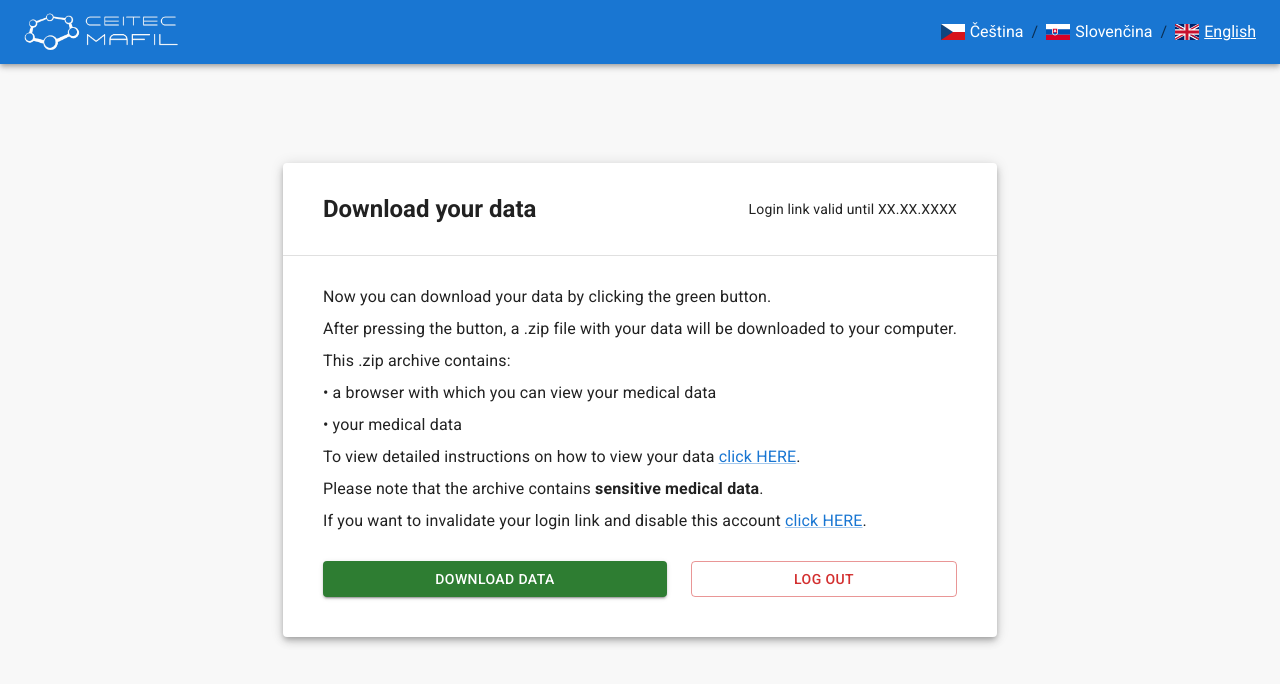
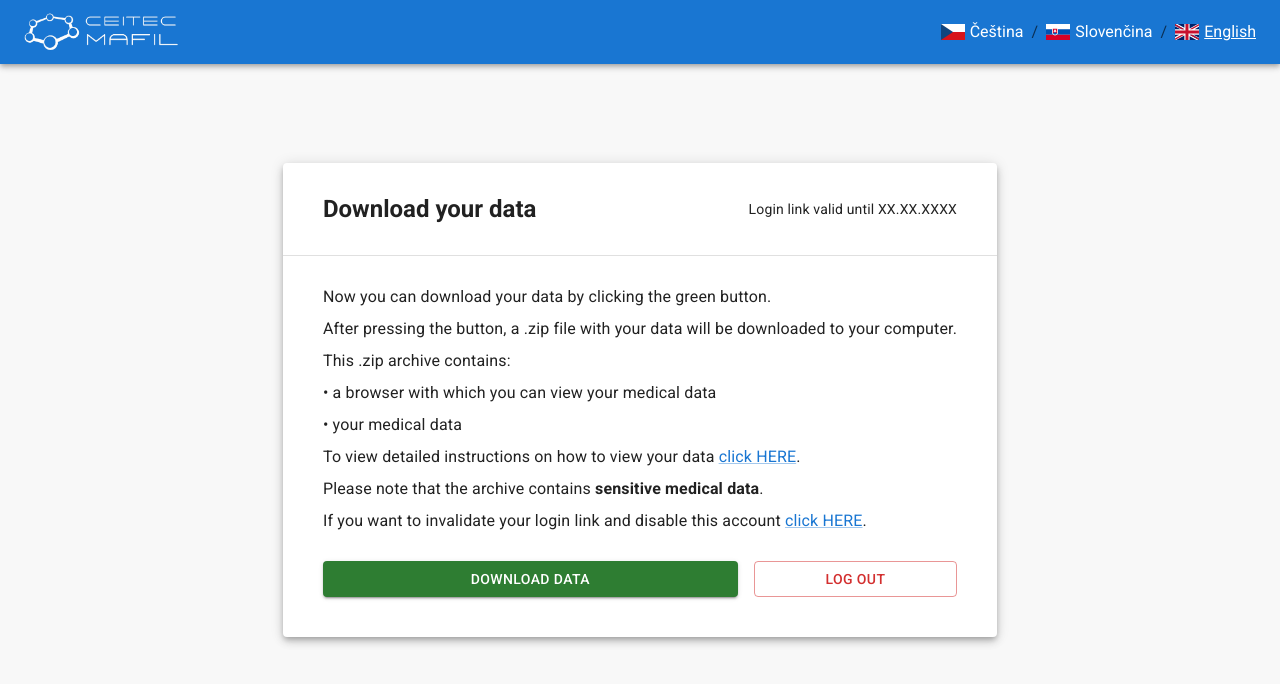
Before and after one commit to jakubvanko/mafil-volunteer-data-giver, a React (Create React App) app in the folder frontend/: page /user in a window 1280 px wide. Shown: the top 684 px of the page. Built offline with nearby package versions, Linux system fonts and the light colour scheme.

Commit message:
fix(frontend): improve the layout of buttons in UserPage

```diff
--- a/frontend/src/components/MainCard/MainCard.tsx
+++ b/frontend/src/components/MainCard/MainCard.tsx
@@ -22,7 +22,7 @@ export const MainCard = ({
       <Stack
         padding={{ xs: "30px 20px", sm: "30px 40px" }}
         justifyContent="space-between"
-        alignItems="center"
+        alignItems={{ xs: "start", sm: "center" }}
         spacing={{ xs: 2, sm: 0 }}
         direction={{ xs: "column", sm: "row" }}
         width="100%"
--- a/frontend/src/components/UserPage/UserPage.tsx
+++ b/frontend/src/components/UserPage/UserPage.tsx
@@ -1,4 +1,4 @@
-import { Button, Link, Stack, Typography, Box, Modal } from "@mui/material";
+import { Button, Link, Typography, Grid } from "@mui/material";
 import { Trans, useTranslation } from "react-i18next";
 import { MainCard } from "../MainCard/MainCard";
 import { MainPageContainer } from "../MainPageContainer/MainPageContainer";
@@ -36,8 +36,14 @@ export const UserPage = () => {
             }}
           />
         </Typography>
-        <Stack direction="row" spacing={3}>
-          <Box width={"100%"}>
+        <Grid container justifyContent="space-between" rowSpacing={0}>
+          <Grid
+            item
+            xs={12}
+            sm={8}
+            paddingRight={{ xs: 0, sm: 1 }}
+            paddingBottom={{ xs: 1, sm: 0 }}
+          >
             <Button
               fullWidth
               variant="contained"
@@ -47,23 +53,24 @@ export const UserPage = () => {
             >
               {t("user.buttonDownloadDataText")}
             </Button>
-          </Box>
-          <Box>
+          </Grid>
+          <Grid
+            item
+            xs={12}
+            sm={4}
+            paddingLeft={{ xs: 0, sm: 1 }}
+            paddingTop={{ xs: 1, sm: 0 }}
+          >
             <Button
               fullWidth
               variant="outlined"
               color="error"
-              sx={{
-                width: "fit-content",
-                whiteSpace: "nowrap",
-                minWidth: "19em",
-              }}
               onClick={() => navigate("../logout", { replace: true })}
             >
               {t("user.buttonLogout")}
             </Button>
-          </Box>
-        </Stack>
+          </Grid>
+        </Grid>
       </MainCard>
       <InvalidateModal isModalOpen={isModalOpen} setModalOpen={setModalOpen} />
     </MainPageContainer>
```
Also changed, not shown: 1 other file (tests, documents, lock files or other folders).
